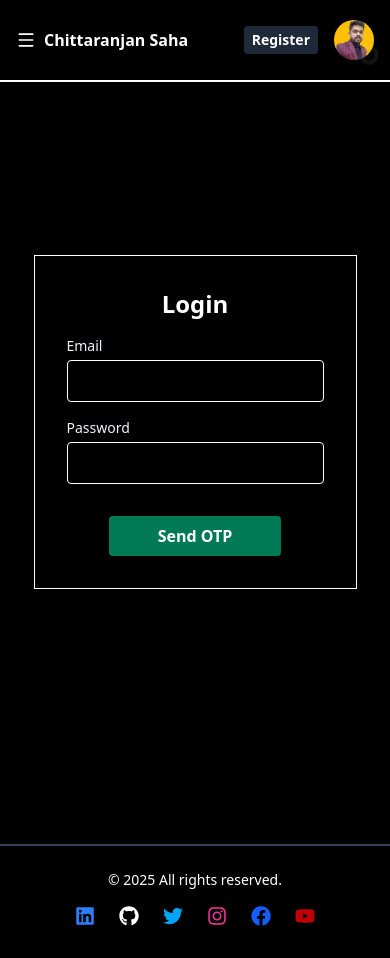
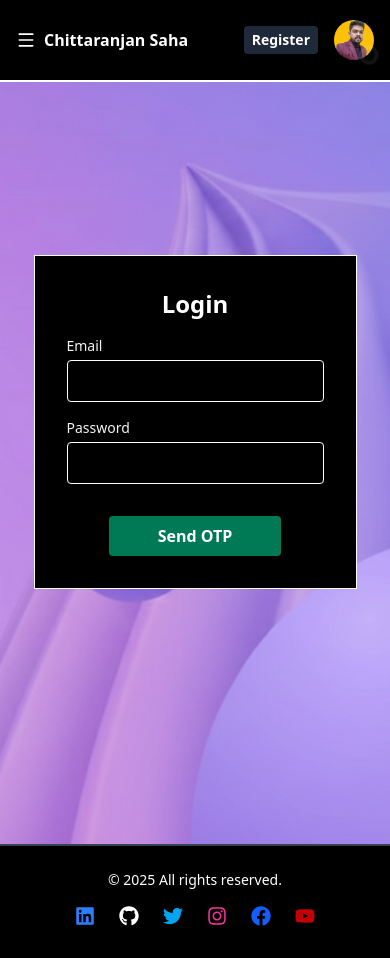
Before and after one commit to git-chittaranjan/login-page, a React (Vite) app: page / in a window 390 px wide. Built offline with nearby package versions, Linux system fonts and the light colour scheme.

Commit message:
Added background for small screen in Login page

```diff
--- a/src/pages/Login.jsx
+++ b/src/pages/Login.jsx
@@ -69,10 +69,12 @@
             <Navbar title="Register" url="/register" />
 
             <div
-                className="min-h-screen w-full flex flex-col bg-cover bg-center bg-black"
-                // style={{
-                //     backgroundImage: `url('/assets/login_bg_full.png')` // Background image for the login page
-                // }}
+                className="
+    min-h-screen w-full flex flex-col
+    bg-cover bg-center bg-black
+    bg-[url('/assets/login_bg_full.png')]   /* show on small screens */
+    md:bg-none                               /* hide from md and above */
+  "
             >
                 <div className="flex flex-1 items-center justify-center">
 
```
